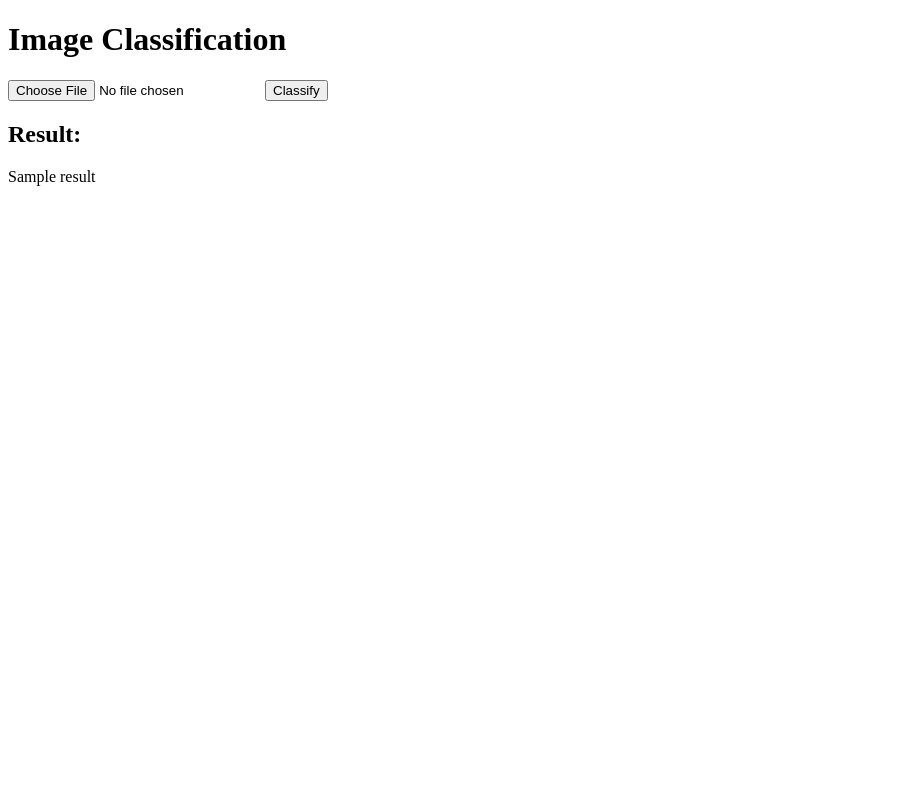
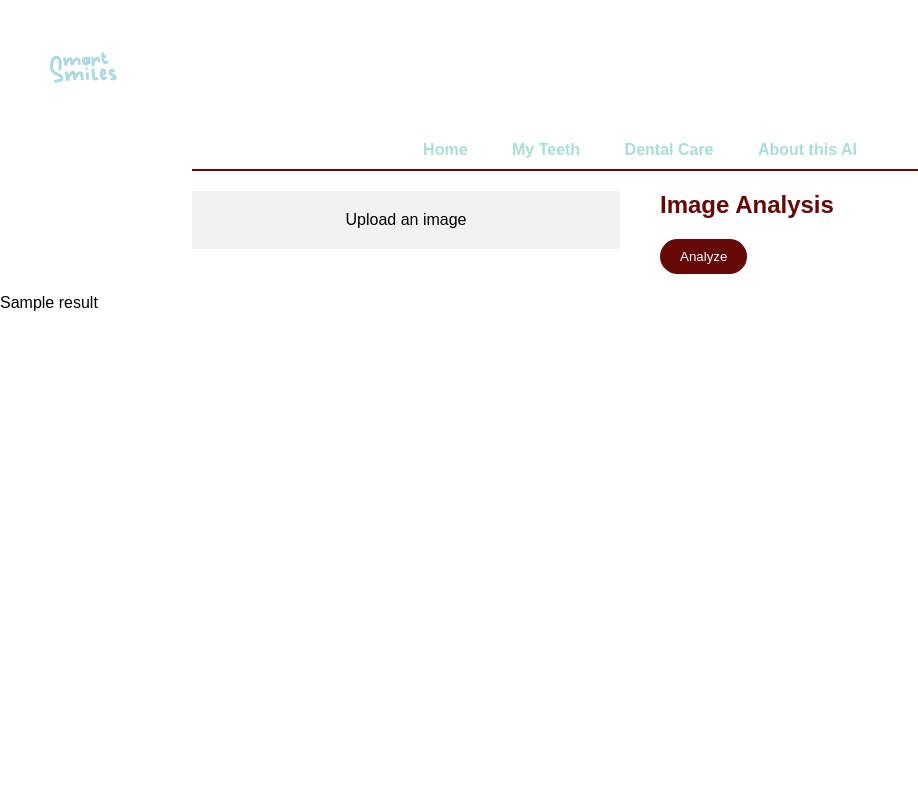
Before and after one commit to mstijvers/dental_classifier_hti, a Flask app: template dentalclassifier/templates/index.html in a window 1280 px wide. Shown: the whole page, without its empty margins (0-918 px from the left). Run offline with Flask 2, Linux system fonts and the light colour scheme; the template is opened without the code that fills it: most values are stand-ins (such as "Sample title", 1, 10 or a date in 2020).

Commit message:
improved html

```diff
--- a/dentalclassifier/app.py
+++ b/dentalclassifier/app.py
@@ -47,6 +47,7 @@ def classify():
                 # Preprocess the image
                 img = Image.open(image_path)
                 img = transform(img)
+                print('image transformed')
                 img = img.unsqueeze(0)  # Add a batch dimension (single image)
 
                 # Pass the image through the model
--- /dev/null
+++ b/dentalclassifier/static/style.css
@@ -0,0 +1,104 @@
+
+html {
+    height: 100%;
+    width: 100%;
+}
+
+body {
+    margin: 0;
+    padding: 0;
+    font-family: Arial, sans-serif;
+    display: flex;
+}
+
+header {
+    background-color: rgba(0, 123, 255, 0);
+    padding: 3%;
+}
+
+header img {
+    height: 50px; /* Adjust the height as needed */
+    margin-right: 20px; /* Add some right margin to separate the logo from navigation */
+}
+
+nav {
+    background-color: rgba(59, 62, 63, 0);
+    padding: 10px 0;
+    text-align: center;
+    margin:auto;
+    width: 70%;
+    border-bottom: 2px solid #640808;
+}
+
+nav a {
+    text-decoration: none;
+    color: #abdcd8;
+    margin: 0 20px; /* Add left and right margin to space out the navigation items */
+    font-weight: bold;
+
+}
+
+nav a:hover {
+    border-bottom: 2px solid #640808; /* Add a slim line underneath on hover */
+}
+
+/* New styles for the image upload area and analysis section */
+.content-container {
+    display: flex;
+    margin: auto;
+    width: 70%;
+    justify-content: space-between;
+    padding: 20px;
+    height: 60%;
+
+}
+
+.image-upload {
+    flex-basis: 50%;
+    padding-right: 20px;
+}
+
+.image-upload input[type="file"] {
+    display: none;
+}
+
+.image-upload label {
+    display: block;
+    background-color: #f2f2f2;
+    padding: 20px;
+    text-align: center;
+    cursor: pointer;
+}
+
+.image-upload label:hover {
+    background-color: #e0e0e0;
+}
+
+.analysis {
+    flex-basis: 50%;
+    padding-left: 20px;
+    border-left: 0px solid #abdcd8;
+}
+
+.analysis h2 {
+    margin-top: 0;
+    color:  #640808;
+}
+
+.analysis button {
+    padding: 10px 20px;
+    background-color: #640808;
+    color: white;
+    border: none;
+    cursor: not-allowed;
+    border-radius: 25px; /* This creates completely rounded sides (half circles) */
+}
+.file-selected .analysis button {
+    cursor: pointer;
+}
+
+.parent{
+    float:left;
+    width: 100%;
+    height: auto;
+}
--- a/dentalclassifier/templates/index.html
+++ b/dentalclassifier/templates/index.html
@@ -1,15 +1,62 @@
 <!DOCTYPE html>
-<html>
+<html lang="en">
 <head>
-  <title>Image Classification</title>
+    <meta charset="UTF-8">
+    <link rel="stylesheet" href="../static/style.css"/>
+    <meta name="viewport" content="width=device-width, initial-scale=1.0">
+    <title>Your Dental Website</title>
 </head>
 <body>
-<h1>Image Classification</h1>
-<form class ="grid" action="/classify" method="POST" enctype="multipart/form-data">
-  <input type="file" name="image" accept="image/*" required>
-  <input type="submit" value="Classify">
-</form>
-<h2>Result:</h2>
-<p>{{ result }}</p>
+<div style=width:100%;>
+    <div>
+        <header>
+            <img src="../static/img/clip-path-group.png" alt="Logo">
+        </header>
+    </div>
+    <div>
+        <nav>
+            <a href="#">Home</a>
+            <a href="#">My Teeth</a>
+            <a href="#">Dental Care</a>
+            <a href="#">About this AI</a>
+        </nav>
+    </div>
+
+
+    <form class="grid" action="/classify" method="POST" enctype="multipart/form-data">
+        <div class="content-container">
+            <div class="image-upload">
+                <input type="file" id="file-upload" name="image" accept="image/*" required>
+                <label for="file-upload">
+                    Upload an image
+                </label>
+            </div>
+            <div class="analysis">
+                <h2>Image Analysis</h2>
+                <button type="submit" id="analyze-button" disabled>Analyze</button>
+            </div>
+        </div>
+    </form>
+    <div>
+        {{ result }}
+    </div>
+
+
+</div>
+
+
+<script>
+    const fileUpload = document.getElementById('file-upload');
+    const analyzeButton = document.getElementById('analyze-button');
+
+    fileUpload.addEventListener('change', () => {
+        if (fileUpload.files.length > 0) {
+            analyzeButton.disabled = false;
+        } else {
+            analyzeButton.disabled = true;
+        }
+    });
+</script>
+
 </body>
 </html>
```
Also changed, not shown: dentalclassifier/static/images/(11).jpg (added), dentalclassifier/static/images/(13).jpg (added), dentalclassifier/static/images/(14).jpg (added), dentalclassifier/static/images/(15).jpg (added), dentalclassifier/static/images/(16).jpg (added), dentalclassifier/static/images/(3).JPG (added), dentalclassifier/static/images/(6).jpg (added), dentalclassifier/static/images/(7).jpg (added), dentalclassifier/static/images/Screenshot 2023-09-27 at 09.19.54.png (added), dentalclassifier/static/img/76.png (added), dentalclassifier/static/img/clip-path-group.png (added), dentalclassifier/static/img/ellipse-11.png (added), dentalclassifier/static/img/group-4.svg (added), dentalclassifier/static/img/line-5.png (added), 1 more files, 1 other file.
